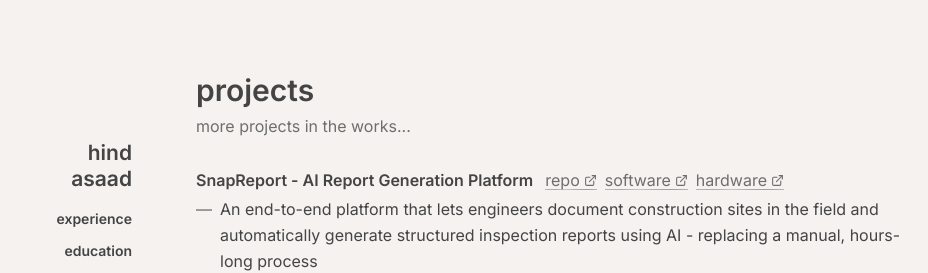
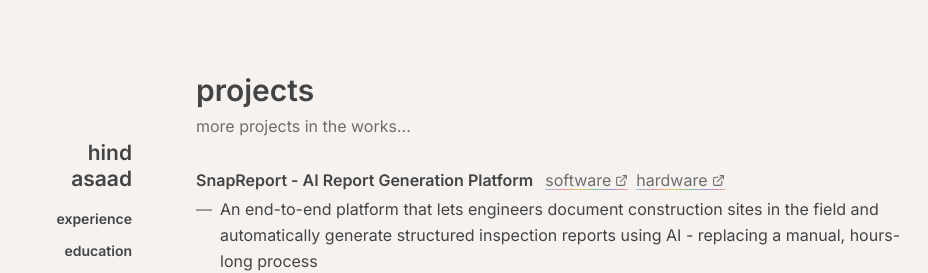
Before and after one commit to hindassaad/personal_portfolio, a Next.js app: page /projects in a window 1280 px wide. Shown: the top 273 px of the page, without its empty margins (188-1116 px from the left). Built offline with nearby package versions, Linux system fonts and the light colour scheme.

Commit message:
delete dead link

```diff
--- a/src/data/projects.ts
+++ b/src/data/projects.ts
@@ -21,7 +21,6 @@
       "LLM calls monitored and tracked via Helicone",
     ],
     tech: ["Next.js", "TypeScript", "LangGraph", "LangChain", "Supabase", "PostgreSQL", "Pinecone", "Trigger.dev", "Helicone", "Raspberry Pi", "Python"],
-    github: "https://github.com/evan-placenis/DeskHQCapstone/tree/main",
     hardwareDemo: "https://drive.google.com/file/d/1K5DelvGvGw9c-whRpeGsLmQF98n4tl7B/view?resourcekey",
     softwareDemo: "https://drive.google.com/file/d/1yRWzRqrwmCvPgqGJIn1oJBKhYCGeDseb/view?resourcekey",
   },
```
